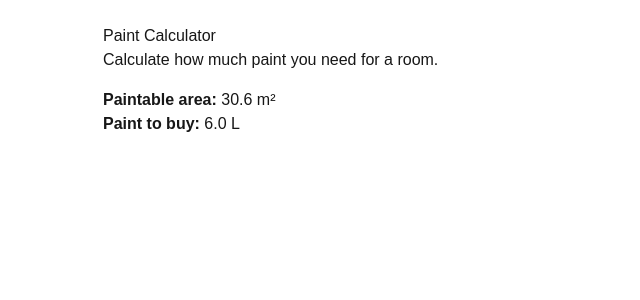
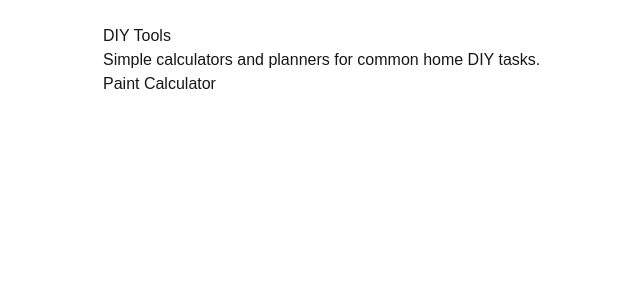
Before and after one commit to pauldanaspden-ops/diy-tools, a Next.js app: page /tools/paint-calculator in a window 1280 px wide. Shown: the top 300 px of the page, without its empty margins (111-751 px from the left). Built offline with nearby package versions, Linux system fonts and the light colour scheme.

Commit message:
Replace homepage with DIY tools index

```diff
--- a/app/tools/paint-calculator/page.tsx
+++ b/app/tools/paint-calculator/page.tsx
@@ -1,11 +1,14 @@
-import PaintCalculator from "./PaintCalculator";
-
-export default function Page() {
+export default function Home() {
   return (
     <main style={{ maxWidth: 900, margin: "0 auto", padding: 24 }}>
-      <h1>Paint Calculator</h1>
-      <p>Calculate how much paint you need for a room.</p>
-      <PaintCalculator />
+      <h1>DIY Tools</h1>
+      <p>Simple calculators and planners for common home DIY tasks.</p>
+
+      <ul>
+        <li>
+          <a href="/tools/paint-calculator">Paint Calculator</a>
+        </li>
+      </ul>
     </main>
   );
 }
```
